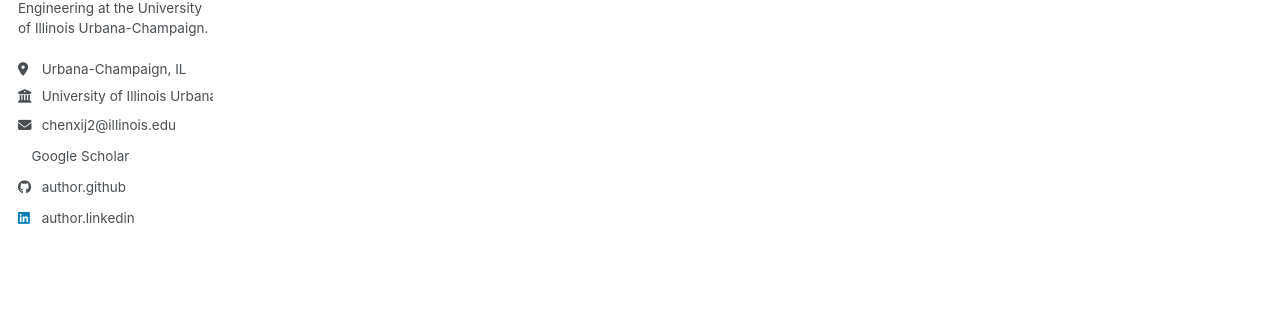
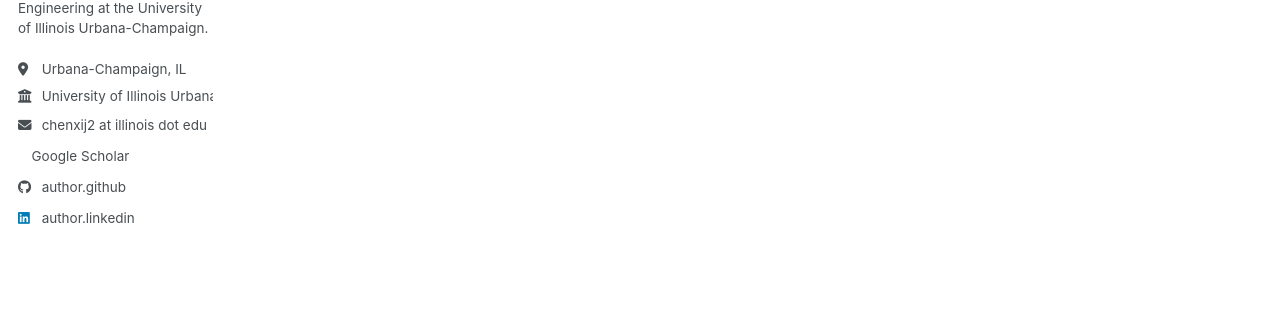
Before and after one commit to Chenxi-Ji/Chenxi-Ji.github.io, a Jekyll site: the page built from _pages/category-archive.html, in a window 1280 px wide. Shown: the part 322-631 px from the top of the page. Built offline with Jekyll 4.4.1, drawn with Linux system fonts in a browser that asks for light colours; a style sheet for code colours, icons or effects is not loaded.

Commit message:
Update _config.yml

```diff
--- a/_config.yml
+++ b/_config.yml
@@ -20,16 +20,16 @@ author:
   bio: "Ph.D. student in Computer Engineering at the University of Illinois Urbana-Champaign."
   location: "Urbana-Champaign, IL"
   employer: "University of Illinois Urbana-Champaign"
-  email: "chenxij2@illinois.edu"
-
-  # Academic websites
-  googlescholar: "https://scholar.google.com/citations?user=5AA-L4wAAAAJ"
+  email: "chenxij2 at illinois dot edu"
 
   # Repositories and software development
   github: "Chenxi-Ji"
 
   # Social media
   linkedin: "chenxi-ji-a02b8b26a"
+
+  # Academic websites
+  googlescholar: "https://scholar.google.com/citations?user=5AA-L4wAAAAJ"
 
 # Publication Category - The following the list of publication categories and their headings
 publication_category:
```
